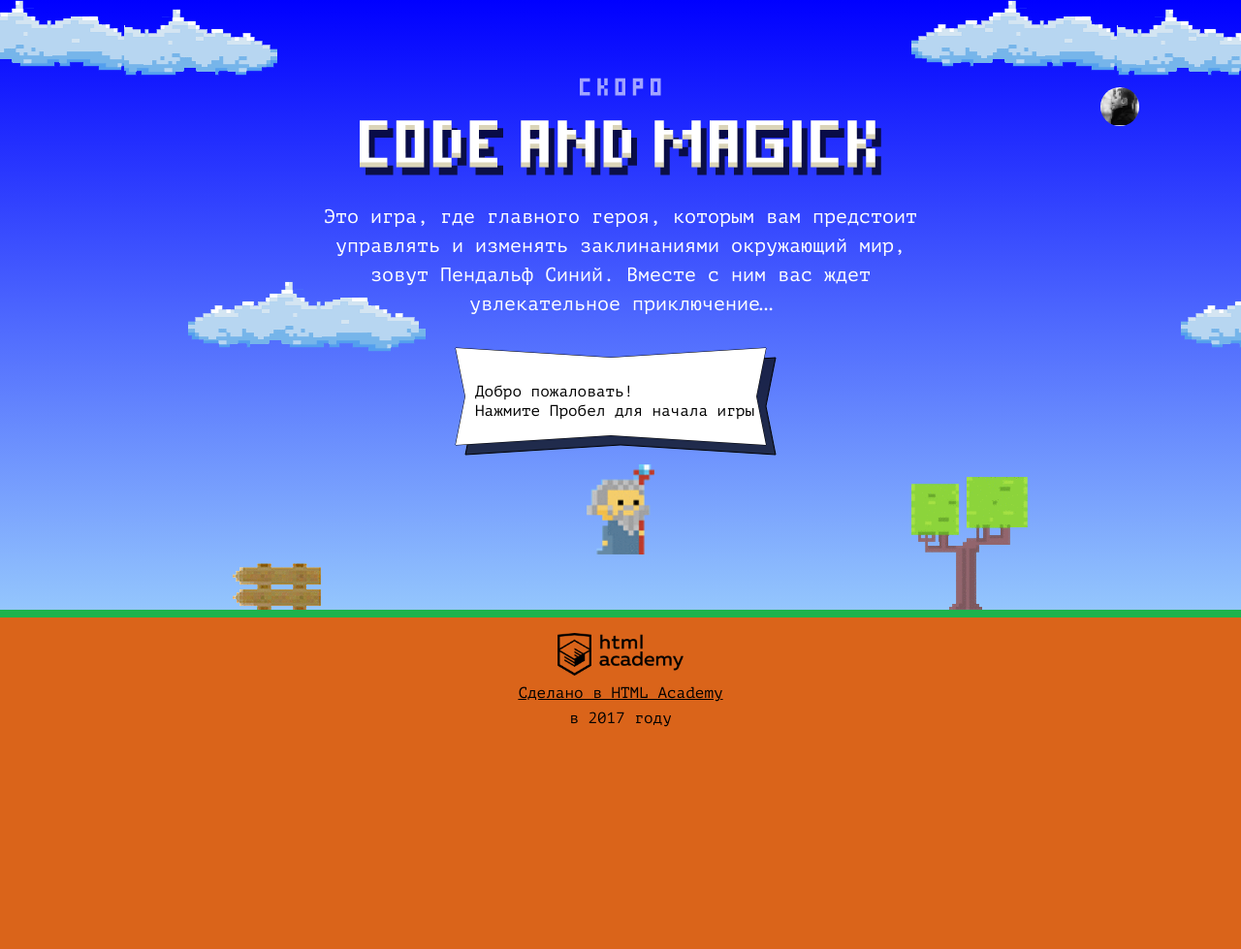
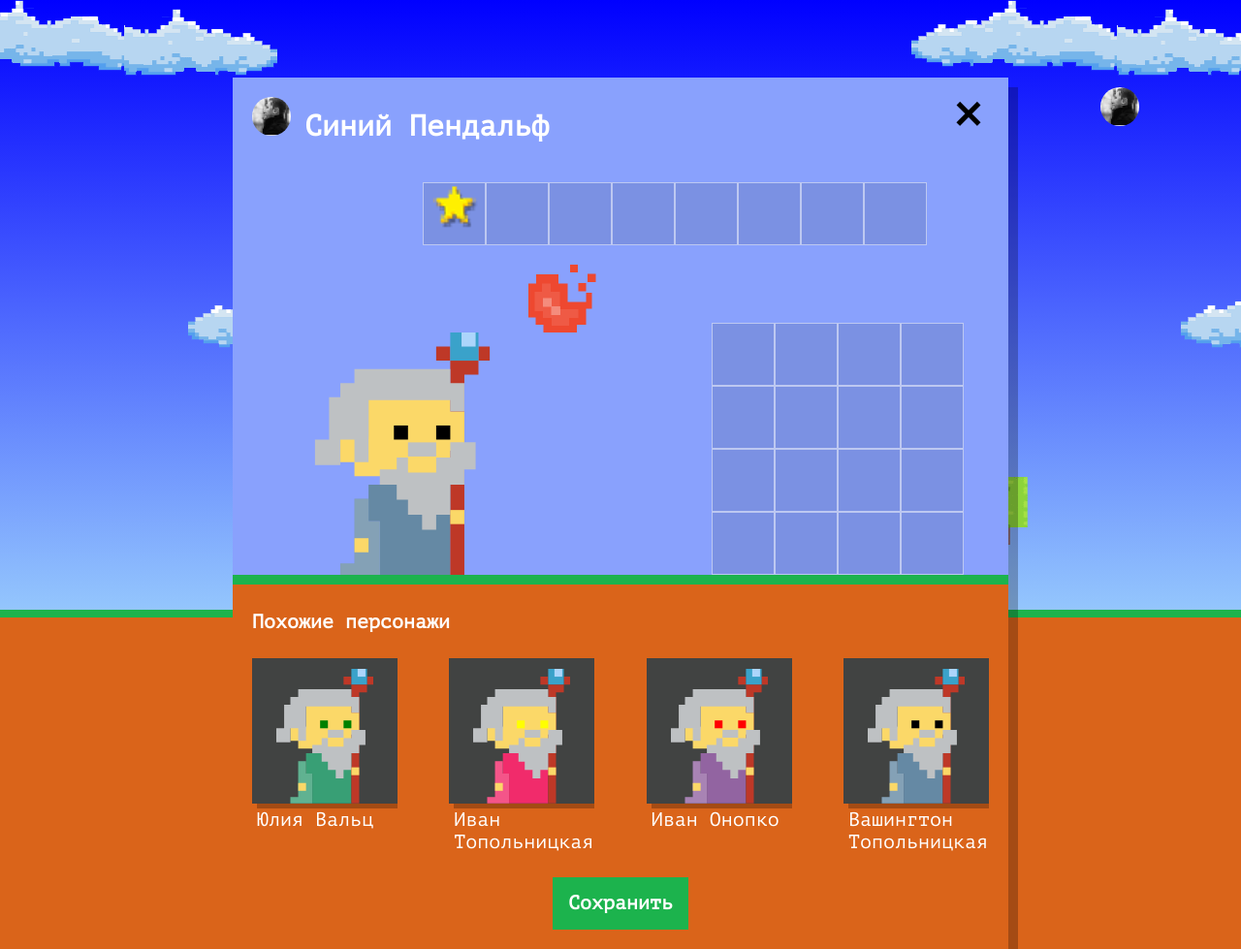
Before and after one commit to Castoco/88443-code-and-magick-21, a website: page index.html in a window 1280 px wide. Shown: the whole page at 97% size. Before the commit the page ends 800 px from the top, so only its background shows below. Drawn offline with Linux system fonts and the light colour scheme.

Commit message:
Добавляем волшебников

```diff
--- a/index.html
+++ b/index.html
@@ -204,5 +204,7 @@
 </script>
 <script src="js/stat.js"></script>
 <script src="js/game.js"></script>
+<script src="js/setup.js"></script>
+
 </body>
 </html>
--- /dev/null
+++ b/js/setup.js
@@ -0,0 +1,81 @@
+'use strict';
+
+const WIZARD_NAMES = [
+  'Иван',
+  'Хуан Себастьян',
+  'Мария',
+  'Кристоф',
+  'Виктор',
+  'Юлия',
+  'Люпита',
+  'Вашингтон'
+];
+const WIZARD_LASTNAMES = [
+  'да Марья',
+  'Верон',
+  'Мирабелла',
+  'Вальц',
+  'Онопко',
+  'Топольницкая',
+  'Нионго',
+  'Ирвинг'
+];
+const COAT_COLOR = [
+  'rgb(101, 137, 164)',
+  'rgb(241, 43, 107)',
+  'rgb(146, 100, 161)',
+  'rgb(56, 159, 117)',
+  'rgb(215, 210, 55)',
+  'rgb(0, 0, 0)'
+];
+const EYES_COLOR = [
+  'black',
+  'red',
+  'blue',
+  'yellow',
+  'green'
+];
+
+
+const UserWindow = document.querySelector('.setup');
+UserWindow.classList.remove('hidden');
+
+document.querySelector('.setup-similar').classList.remove('hidden');
+
+const getRandomNumber = function (min, max) {
+  min = Math.ceil(min);
+  max = Math.floor(max);
+  return Math.floor(Math.random() * (max - min + 1)) + min;
+};
+
+const randomWizard = function () {
+  const wizards =
+    {
+      name: WIZARD_NAMES[getRandomNumber(0, WIZARD_NAMES.length - 1)] + ' ' + WIZARD_LASTNAMES[getRandomNumber(0, WIZARD_LASTNAMES.length - 1)],
+      coatColor: COAT_COLOR[getRandomNumber(0, COAT_COLOR.length - 1)],
+      eyesColor: EYES_COLOR[getRandomNumber(0, EYES_COLOR.length - 1)]
+    };
+  return wizards;
+};
+
+const baseWizard = [randomWizard(), randomWizard(), randomWizard(), randomWizard()];
+
+
+const wizardTemplate = document.querySelector('#similar-wizard-template').content.querySelector('.setup-similar-item');
+const SimilarList = document.querySelector('.setup-similar-list');
+
+const renderWizard = function (render) {
+  const wizardElement = wizardTemplate.cloneNode(true);
+  const nameWizard = wizardElement.querySelector('.setup-similar-label');
+  wizardElement.querySelector('.wizard-coat').style.fill = render.coatColor;
+  wizardElement.querySelector('.wizard-eyes').style.fill = render.eyesColor;
+  nameWizard.textContent = render.name;
+
+  return wizardElement;
+};
+
+const fragment = document.createDocumentFragment();
+for (let i = 0; i < baseWizard.length; i++) {
+  fragment.appendChild(renderWizard(baseWizard[i]));
+  SimilarList.appendChild(fragment);
+}
```
